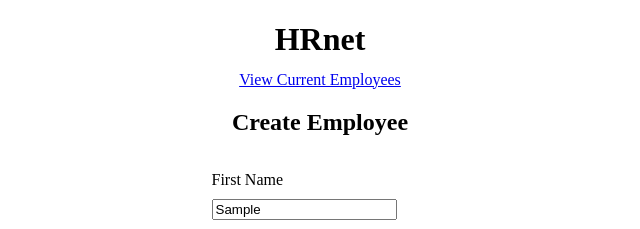
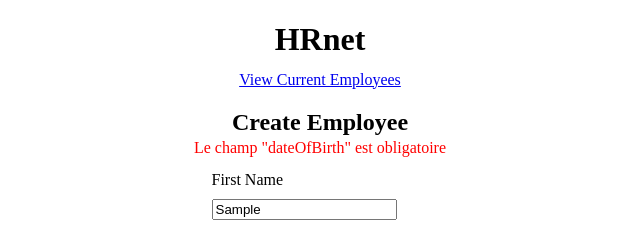
Before and after one commit to jojoner16/wealth-health-hrnet, a React (Create React App) app: page /create-employee in a window 1280 px wide. Both pictures are taken after typing "Sample", "Sample", "Sample", "Sample", "Sample" into the empty fields and a click on the button "Save". Shown: the top 229 px of the page, without its empty margins (320-960 px from the left). Built offline with nearby package versions, Linux system fonts and the light colour scheme.

Commit message:
ajout message erreur champ non renseignés

```diff
--- a/src/pages/CreateEmployee/CreateEmployee.js
+++ b/src/pages/CreateEmployee/CreateEmployee.js
@@ -53,7 +53,17 @@ const CreateEmployee = () => {
     }
   };
 
+  const [errorMessage, setErrorMessage] = useState('');
+
   const handleSaveEmployee = () => {
+    // Vérifie si tous les champs sont remplis
+    for (const key in employee) {
+      if (employee[key] === '') {
+        setErrorMessage(`Le champ "${key}" est obligatoire`);
+        return; // Arrête l'exécution si un champ est vide
+      }
+    }
+    // Si tous les champs sont remplis, continuez avec l'enregistrement de l'employé
     const employeesString = localStorage.getItem('employees');
     const employees = employeesString ? JSON.parse(employeesString) : [];
 
@@ -95,6 +105,7 @@ const CreateEmployee = () => {
       <div className="container">
         <Link to="/employee-list">View Current Employees</Link>
         <h2>Create Employee</h2>
+        {errorMessage && <p className="error-message">{errorMessage}</p>}
         <form action="#" id="create-employee">
           <label htmlFor="firstName">First Name</label>
           <input
--- a/src/styles/pages/CreateEmployee.css
+++ b/src/styles/pages/CreateEmployee.css
@@ -30,3 +30,8 @@ label {
 .address {
   margin-top: 10px;
 }
+
+.error-message {
+  margin: -1em 0 -0.14em 0;
+  color: red;
+}
```
